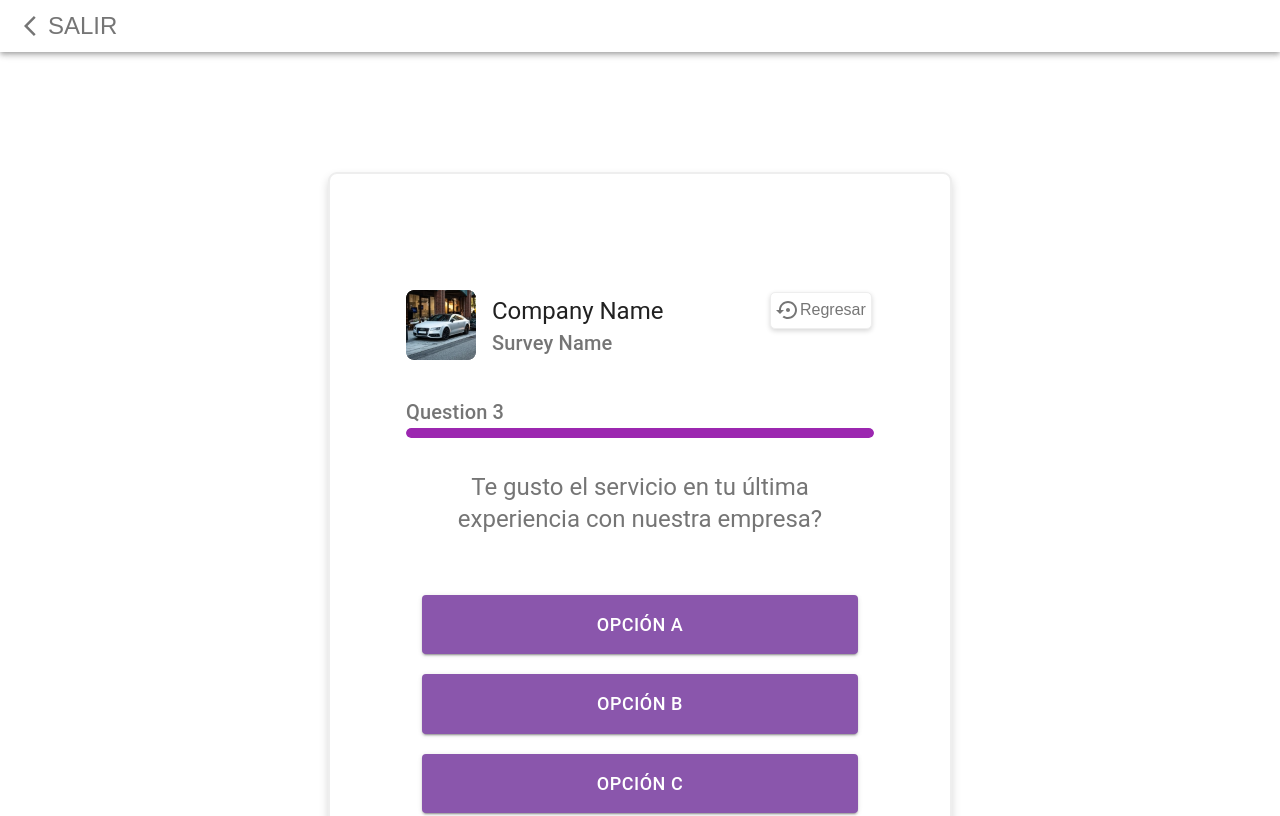
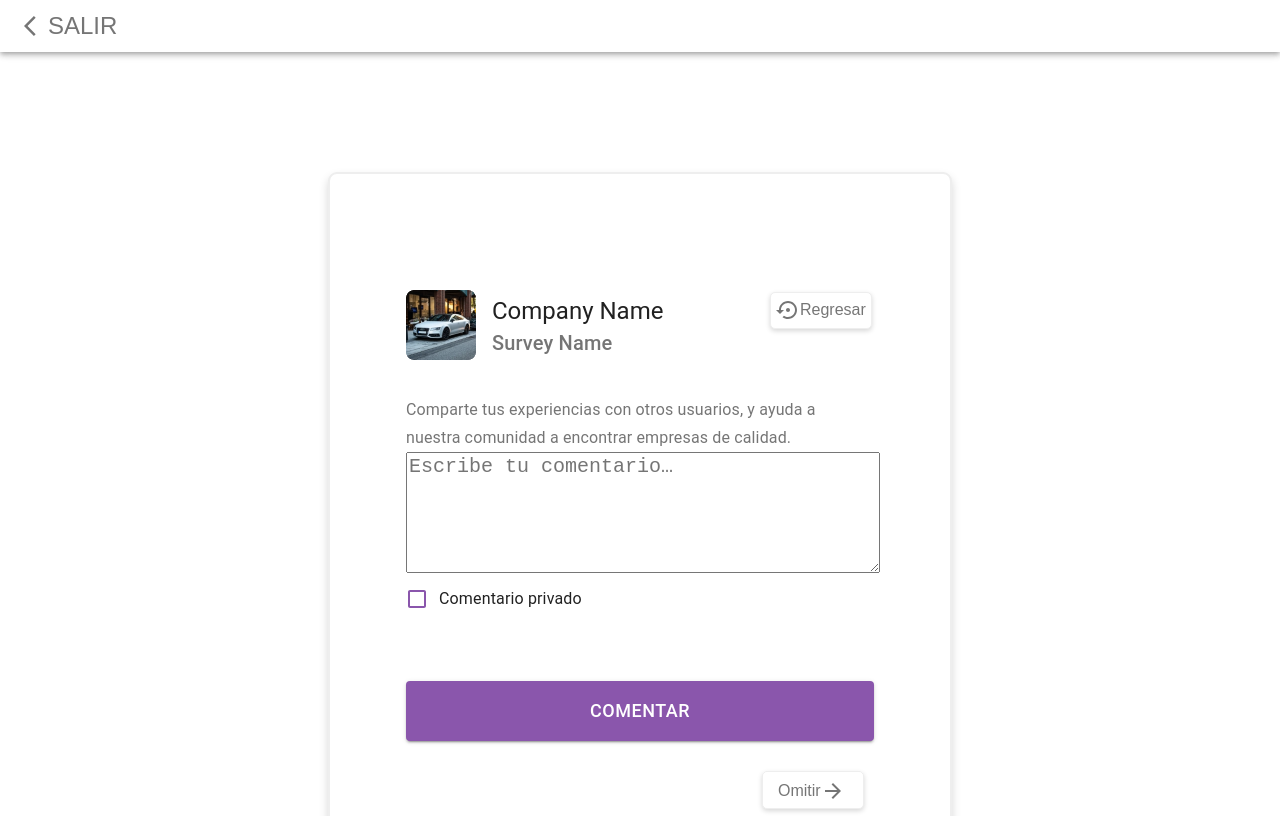
Before and after one commit to batlerluis/qubuco-frontend-react, a React (Create React App) app: page /survey/start in a window 1280 px wide. Shown: the top 816 px of the page. Built offline with nearby package versions, Linux system fonts and the light colour scheme.

Commit message:
CommentPage

```diff
--- a/src/views/SruveyStart.tsx
+++ b/src/views/SruveyStart.tsx
@@ -12,6 +12,9 @@ import CardContent from '@material-ui/core/CardContent';
 import ArrowBackIosIcon from '@material-ui/icons/ArrowBackIos';
 import ArrowForwardIcon from '@material-ui/icons/ArrowForward';
 import SettingsBackupRestoreIcon from '@material-ui/icons/SettingsBackupRestore';
+import Checkbox from '@material-ui/core/Checkbox';
+import FormControlLabel from '@material-ui/core/FormControlLabel';
+import TextareaAutosize from '@material-ui/core/TextareaAutosize';
 import LinearProgress from '@material-ui/core/LinearProgress';
 import Box from '@material-ui/core/Box';
 import Rating from '@material-ui/lab/Rating';
@@ -60,6 +63,11 @@ const useStyles = makeStyles((theme) => ({
       color: "#ffffff",
     }
   },
+  checkStyle: {
+    color: "#8a56ac !important",
+    padding: "10px",
+    // marginBottom: "40px",
+  },
   btnClient: {
     backgroundColor: "#8a56ac",
   },
@@ -68,6 +76,18 @@ const useStyles = makeStyles((theme) => ({
   },
   btnProvider: {
     backgroundColor: "#998FA2",
+  },
+  formCtl: {
+    marginBottom: "40px",
+  },
+  checkout: {
+    // backgroundColor: "#8a56ac",
+    color: "#8a56ac",
+  },
+  comment: {
+    width: "100%",
+    height: "150px",
+    fontSize: "20px",
   },
   skip: {
     maxWidth: 101,
@@ -286,6 +306,59 @@ export default function RecipeReviewCard() {
 
     // #################  Question 3 Page  #################
 
+    // <ThemeProvider theme={theme}>
+    //   <Grid container>
+    //     <AppBar position="static" color="inherit">
+    //       <Toolbar variant="dense">
+    //         <IconButton edge="start" aria-label="menu">
+    //           <ArrowBackIosIcon />SALIR
+    //         </IconButton>
+    //       </Toolbar>
+    //     </AppBar>
+    //     <Card className={classes.root}>
+    //       <CardHeader
+    //         avatar={
+    //           <img src={imgLog} className={classes.avatar} />
+    //         }
+    //         action={
+    //           <Card className={classes.return}>
+    //             <IconButton aria-label="menu">
+    //               <SettingsBackupRestoreIcon />Regresar
+    //             </IconButton>
+    //           </Card>
+    //         }
+    //         titleTypographyProps={{variant:'h5' }}
+    //         title="Company Name"
+    //         subheaderTypographyProps={{variant:'h6' }}
+    //         subheader="Survey Name"
+    //       />
+    //       <CardContent>
+    //         <Typography variant="h6" color="textSecondary" component="p">
+    //           Question 3
+    //         </Typography>
+    //         <LinearProgress variant="buffer" value={100} className={classes.progBar} />
+    //         <Box component="fieldset" textAlign="center" mb={3} justifyContent="center" borderColor="transparent">
+    //           <Typography variant="h5" align="center" color="textSecondary" component="p" className={classes.description}>
+    //             Te gusto el servicio en tu última experiencia con nuestra empresa?
+    //           </Typography>
+    //           <Grid container direction="column" className={classes.btnGroup}>
+    //             <Button variant="contained" color="primary" className={classes.btnClient}>OPCIÓN A</Button>
+    //             <Button variant="contained" color="primary" className={classes.btnClient}>OPCIÓN B</Button>
+    //             <Button variant="contained" color="primary" className={classes.btnClient}>OPCIÓN C</Button>
+    //           </Grid>
+    //         </Box>
+    //         <Card className={classes.skip}>
+    //           <IconButton aria-label="skip">
+    //             Omitir<ArrowForwardIcon />
+    //           </IconButton>
+    //         </Card>
+    //       </CardContent>
+    //     </Card>
+    //   </Grid>
+    // </ThemeProvider>
+
+    // #################  Question 3 Page  #################
+
     <ThemeProvider theme={theme}>
       <Grid container>
         <AppBar position="static" color="inherit">
@@ -313,20 +386,24 @@ export default function RecipeReviewCard() {
             subheader="Survey Name"
           />
           <CardContent>
-            <Typography variant="h6" color="textSecondary" component="p">
-              Question 3
+            <Typography variant="subtitle1" color="textSecondary" component="p">
+              Comparte tus experiencias con otros usuarios, y ayuda a nuestra comunidad a encontrar empresas de calidad.
             </Typography>
-            <LinearProgress variant="buffer" value={100} className={classes.progBar} />
-            <Box component="fieldset" textAlign="center" mb={3} justifyContent="center" borderColor="transparent">
-              <Typography variant="h5" align="center" color="textSecondary" component="p" className={classes.description}>
-                Te gusto el servicio en tu última experiencia con nuestra empresa?
-              </Typography>
-              <Grid container direction="column" className={classes.btnGroup}>
-                <Button variant="contained" color="primary" className={classes.btnClient}>OPCIÓN A</Button>
-                <Button variant="contained" color="primary" className={classes.btnClient}>OPCIÓN B</Button>
-                <Button variant="contained" color="primary" className={classes.btnClient}>OPCIÓN C</Button>
-              </Grid>
-            </Box>
+            <TextareaAutosize
+              rows={5}
+              aria-label="maximum height"
+              placeholder="Escribe tu comentario…"
+              defaultValue=""
+              className={classes.comment}
+            />
+            <FormControlLabel
+              control={<Checkbox className={classes.checkStyle}/>}
+              label="Comentario privado"
+              className={classes.formCtl}
+            />
+            <Grid container direction="column" className={classes.btnGroup}>
+              <Button variant="contained" color="primary" className={classes.btnClient}>COMENTAR</Button>
+            </Grid>
             <Card className={classes.skip}>
               <IconButton aria-label="skip">
                 Omitir<ArrowForwardIcon />
@@ -337,5 +414,6 @@ export default function RecipeReviewCard() {
       </Grid>
     </ThemeProvider>
 
+
   );
 }
```
Also changed, not shown: src/views/dist/SruveyStart.js.
